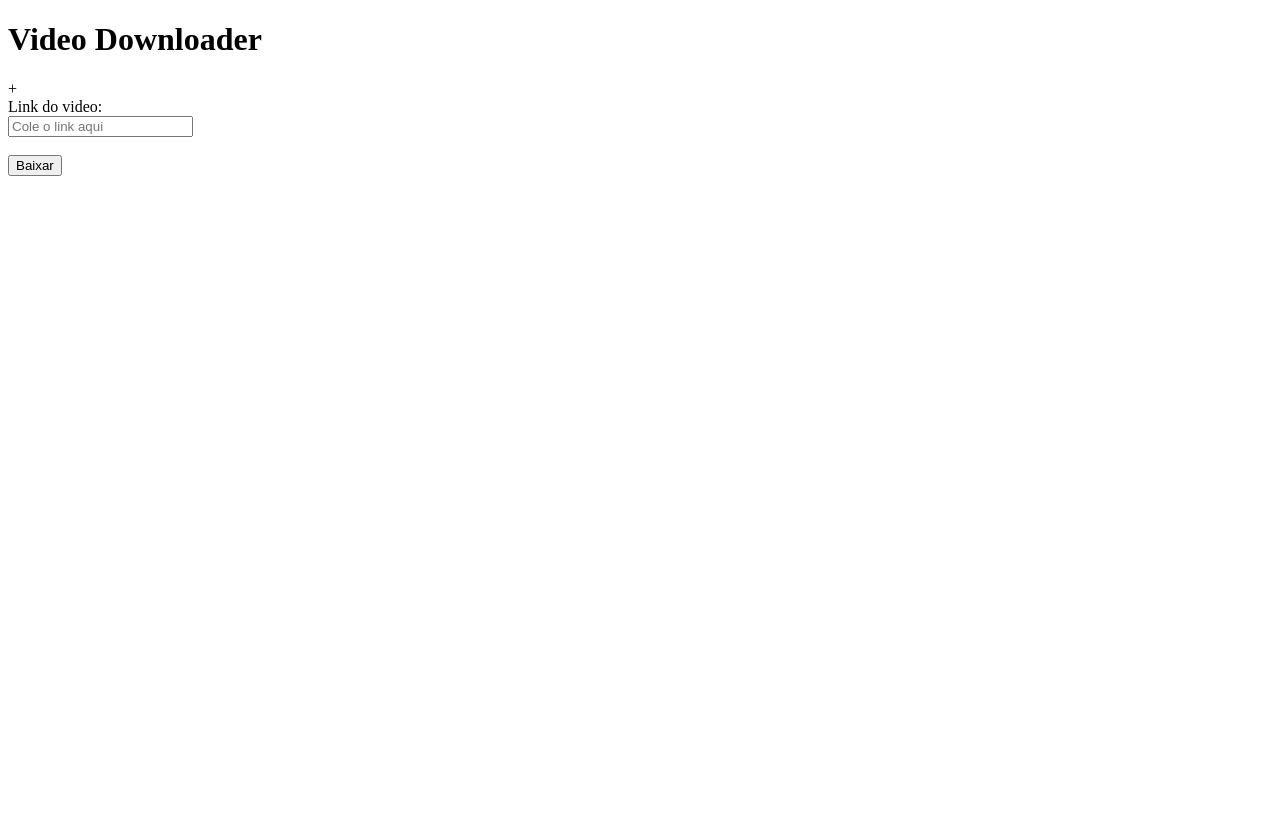
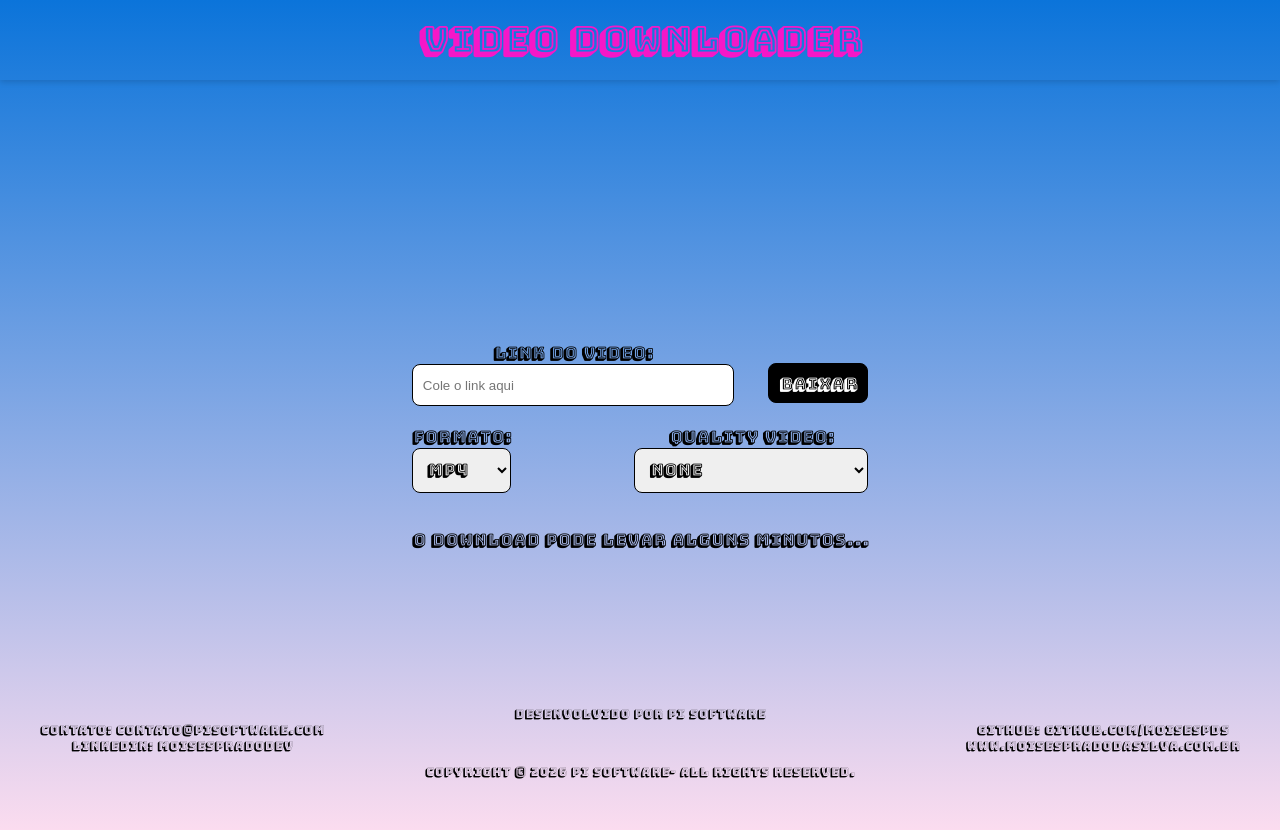
Before and after one commit to moisespds/video-downloader, a Django app: page / in a window 1280 px wide. Before the commit the page ends 176 px from the top, so only its background shows below. Run offline with Django 5.2, Linux system fonts and the light colour scheme.

Commit message:
chore: implemets quality selector and styles ux/ui

```diff
--- /dev/null
+++ b/core/downloader/static/downloader/css/style.css
@@ -0,0 +1,231 @@
+.bungee-shade-regular {
+  font-family: "Bungee Shade", sans-serif;
+  font-weight: 400;
+  font-style: normal;
+}
+
+body{
+    display: flex;
+    flex-direction: column;
+    align-items: center;
+    justify-content: center;
+    height: 100vh;
+    width: 100%;
+    background: linear-gradient(to top, #fbdcef, #0b74da);
+    padding-top: 15px;
+    padding-bottom: 15px;
+    color: #000;
+    font-size: 16px;
+    font-weight: bold;
+    font-style: normal;
+    margin: 0;
+    font-family: "Bungee Shade", sans-serif;
+}
+
+button{
+    border-radius: 8px;
+    border: 1px solid #000;
+    padding: 10px;
+    width: 100px;
+    height: 40px;
+    background-color: #000;
+    color: #fff;
+    font-size: 16px;
+    font-weight: bold;
+    font-family: "Bungee Shade", sans-serif;
+    text-align: center;
+    align-items: center;
+    justify-content: center;
+    cursor: pointer;
+    transition: all 0.3s ease-in-out;
+    &:hover{
+        color: #000;
+        background-color: #f482c8;
+    }
+}
+
+select{
+    width: 100%;
+    color: #000;
+    font-family: "Bungee Shade", sans-serif;
+    font-size: 16px;
+    font-weight: bold;
+    cursor: pointer;
+    transition: all 0.3s ease-in-out;
+        border-radius: 8px;
+    border: 1px solid #000;
+    padding: 10px;
+    &:hover{
+        color: #000;
+        background-color: #f482c8;
+    }
+}
+
+input{
+    border-radius: 8px;
+    border: 1px solid #000;
+    padding: 10px;
+    width: 300px;
+    height: 20px;
+}
+
+form{
+    display: flex;
+    flex-direction: column;
+    align-items: center;
+    justify-content: center;
+}
+
+.div-link{
+    display: flex;
+    flex-direction: row;
+    justify-content: space-between;
+    text-align: center;
+    align-items: self-start;
+    width: 100%;
+    margin-top: 0px;
+    padding-top: 0;
+    padding-right: 5;
+    padding-left: 5;
+    margin-left: 5;
+    margin-right: 5;
+    text-decoration: none;
+    color: #000;
+    font-size: 16px;
+    font-weight: bold;
+    cursor: pointer;
+    transition: all 0.3s ease-in-out;
+    &:hover{
+        color: #000;
+    }
+}
+
+.div-select{
+    display: flex;
+    flex-direction: row;
+    justify-content: space-between;
+    text-align: center;
+    align-items: self-start;
+    width: 100%;
+    margin-top: 0px;
+    padding-top: 0;
+    padding-right: 5;
+    padding-left: 5;
+    margin-left: 5;
+    margin-right: 5;
+    text-decoration: none;
+    color: #000;
+    font-size: 16px;
+    font-weight: bold;
+    cursor: pointer;
+    transition: all 0.3s ease-in-out;
+    &:hover{
+        color: #000;
+    }
+}
+
+
+.div-button {
+    display: flex;
+    align-items: center;
+    justify-content: center;
+    margin-top: 20px;
+}
+
+.div-header {
+    position: fixed;
+    top: 0;
+    left: 0;
+    width: 100%;
+    height: 80px;
+    display: flex;
+    align-items: center;
+    justify-content: center;
+    color: #f517c8;
+    z-index: 1000;
+    box-shadow: 0 2px 6px rgba(0,0,0,0.15);
+    padding: 0 16px ;
+    margin-bottom: 20px;
+    box-sizing: border-box;
+}
+
+.div-header h1 {
+    font-size: 35px;
+    font-weight: bold;
+    margin: 0;
+    font-family: "Bungee Shade", sans-serif;
+}
+
+.div-footer {
+    position: fixed;
+    bottom: 0;
+    left: 0;
+    width: 100%;
+    height: auto;
+    display: flex;
+    align-items: center;
+    justify-content: center;
+    margin-top: 25px;
+    padding: 20px;
+    width: 100%;
+    box-shadow: 2px 0px 0px rgba(0,0,0,0.15);
+    box-sizing: border-box;
+}
+
+.div-footer p{
+    font-size: 12px;
+    font-family: "Bungee Shade", sans-serif;
+    font-weight: lighter;
+    color: #000;
+    margin: 0;
+}
+
+.div-footer a{
+    color: #000;
+    font-size: 12px;
+    text-align: center;
+    font-family: "Bungee Shade", sans-serif;
+    margin: 0;
+    text-decoration: none;
+}
+
+.container{
+  max-width:1200px;
+  width:100%;
+  margin:0 auto;
+  padding:0 16px;
+  display: flex;
+  flex-direction: column;
+  align-items: center;
+  justify-content: center;
+  text-align: center;
+}
+.div-main{
+    display: flex;
+    flex-direction: column;
+    align-items: center;
+    justify-content: center;
+    width: 100%;
+    margin-top: 80px;
+}
+.div-contato{
+    display: flex;
+    flex-direction: row;
+    justify-content: space-between;
+    text-align: center;
+    align-items: self-start;
+    width: 100%;
+    margin-top: 0px;
+    padding-top: 0;
+    padding-right: 5;
+    padding-left: 5;
+    margin-left: 5;
+    margin-right: 5;
+    text-decoration: none;
+    color: #000;
+    font-size: 16px;
+    font-weight: bold;
+    cursor: pointer;
+    transition: all 0.3s ease-in-out;
+    margin-bottom: 10px;
+}
--- a/core/downloader/templates/downloader/home.html
+++ b/core/downloader/templates/downloader/home.html
@@ -1,21 +1,74 @@
+{% load static %}
 <!DOCTYPE html>
 <html lang="en">
     <head>
         <meta charset="UTF-8" />
         <title>Video Dwnloader</title>
+        <link rel="stylesheet" href="{% static 'downloader/css/style.css' %}">
+        <link rel="preconnect" href="https://fonts.googleapis.com">
+        <link rel="preconnect" href="https://fonts.gstatic.com" crossorigin>
+        <link href="https://fonts.googleapis.com/css2?family=Bungee+Shade&display=swap" rel="stylesheet">
     </head>
     <body>
-        <h1>Video Downloader</h1>+
+        <header class="div-header">
+            <div class="container">
+                <h1>Video Downloader</h1>
+            </div>
+        </header>
+        <main class="div-main">
+            <div class="container">
         <form method="post">
             {% csrf_token %}
-
-            <label for="url">Link do video:</label><br>
-            <input type="text" name="url" id="url" placeholder="Cole o link aqui" required /><br><br>
-
-            <button type="submit">Baixar</button>
+            <div class="div-link">
+                <div class="div-input">
+                    <label for="url">Link do video:</label><br>
+                    <input type="text" name="url" id="url" placeholder="Cole o link aqui" required /><br><br>
+                </div>
+                <div class="div-button">
+                    <button type="submit">Baixar</button>
+                </div>
+            </div>
+            <div class="div-select">
+                <div class="div-formato">
+                    <label>Formato:</label><br>
+                    <select name="formato" title="formato" id="formato">
+                        <option value="mp4">Mp4</option>
+                        <option value="mp3">Mp3</option>
+                    </select>
+                    <br><br>
+                </div>
+                <div class="div-quality">
+                    <label>Quality Video:</label><br>
+                    <select name="quality" title="quality" id="quality">
+                        <option value="null">None</option>
+                        <option value="bestvideo[height<=2160][ext=mp4]+bestaudio[ext=m4a]/best[height<=2160][ext=mp4]">4K Quality</option>
+                        <option value="bestvideo[height<=1080][ext=mp4]+bestaudio[ext=m4a]/best[height<=1080][ext=mp4]">High Quality</option>
+                        <option value="bestvideo[height<=720][ext=mp4]+bestaudio[ext=m4a]/best[height<=720][ext=mp4]">Medium Quality</option>
+                        <option value="bestvideo[height<=480][ext=mp4]+bestaudio[ext=m4a]/best[height<=480][ext=mp4]">Low Quality</option>
+                        <option value="bestvideo[height<=360][ext=mp4]+bestaudio[ext=m4a]/best[height<=360][ext=mp4]">Very Low Quality</option>
+                    </select>
+                    <br><br>
+                </div>
+            </div>
+            <p>O Download pode levar alguns minutos...</p>
         </form>
-        {% if error %}
-            <p style="color:red;">{{ error }}</p>
-        {% endif %}
+        </div>
+        </main>
+        <footer class="div-footer">
+            <div class="container">
+                <p>Desenvolvido por Pi Software</p>
+                <div class="div-contato">
+                    <div class="div-email">
+                        <p>Contato: <a href="mailto:contato@pisoftware.com">contato@pisoftware.com</a></p>
+                        <p>Linkedin: <a href="https://www.linkedin.com/in/pi-software/">moisespradodev</a></p>
+                    </div>
+                    <div class="div-github">
+                        <p>GitHub: <a href="https://github.com/pi-software">github.com/moisespds</a></p>
+                        <p><a href="https://www.moisespradodasilva.com.br" target="_blank">www.moisespradodasilva.com.br</a></p>
+                    </div>
+                </div>
+                <p>Copyright © 2026 Pi Software- All rights reserved.</p>
+            </div>
+        </footer>
     </body>
 </html>
--- a/core/downloader/views.py
+++ b/core/downloader/views.py
@@ -3,6 +3,7 @@ from django.http import HttpResponse
 from django.conf import settings
 from django.http import FileResponse
 from .services.video_service import download_video
+from .services.video_service import download_audio
 
 import yt_dlp
 import os
@@ -13,13 +14,22 @@ def home(request):
     print("Método:", request.method)
     if request.method == "POST":
         video_url = request.POST.get('url')
+        quality = request.POST.get('quality')
+        formato = request.POST.get('formato')
         print("URL:", video_url)
+        print("Quality:", quality)
+        print("Formato:", formato)
         # ...existing code...
         try:
             if not video_url:
                 return render(request, 'downloader/home.html', {'error': 'Informe uma URL'})
-            filepath = download_video(video_url)
-            return FileResponse(open(filepath, 'rb'), as_attachment=True)
+            elif formato == 'mp4':
+                filepath = download_video(video_url, quality)
+                return FileResponse(open(filepath, 'rb'), as_attachment=True)
+
+            elif formato == 'mp3':
+                filepath = download_audio(video_url)
+                return FileResponse(open(filepath, 'rb'), as_attachment=True)
         except Exception:
             return render(request, "downloader/home.html", { "error": "Error found while downloading the video. Please check the URL and try again." })
     else:
```
Also changed, not shown: core/core/settings.py (+5 -5 lines), core/downloader/services/video_service.py (+29 -5 lines), 2 other files.
